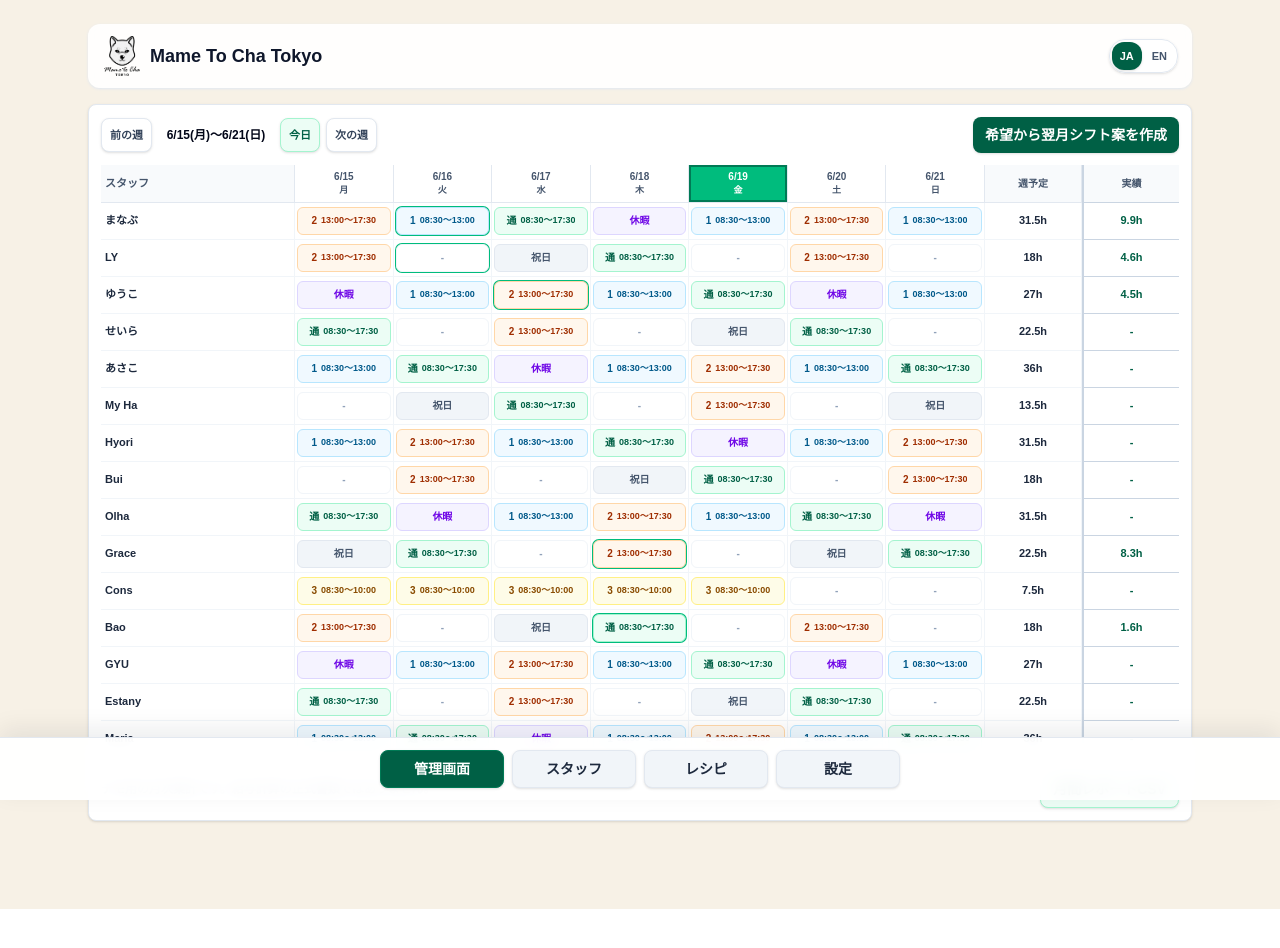
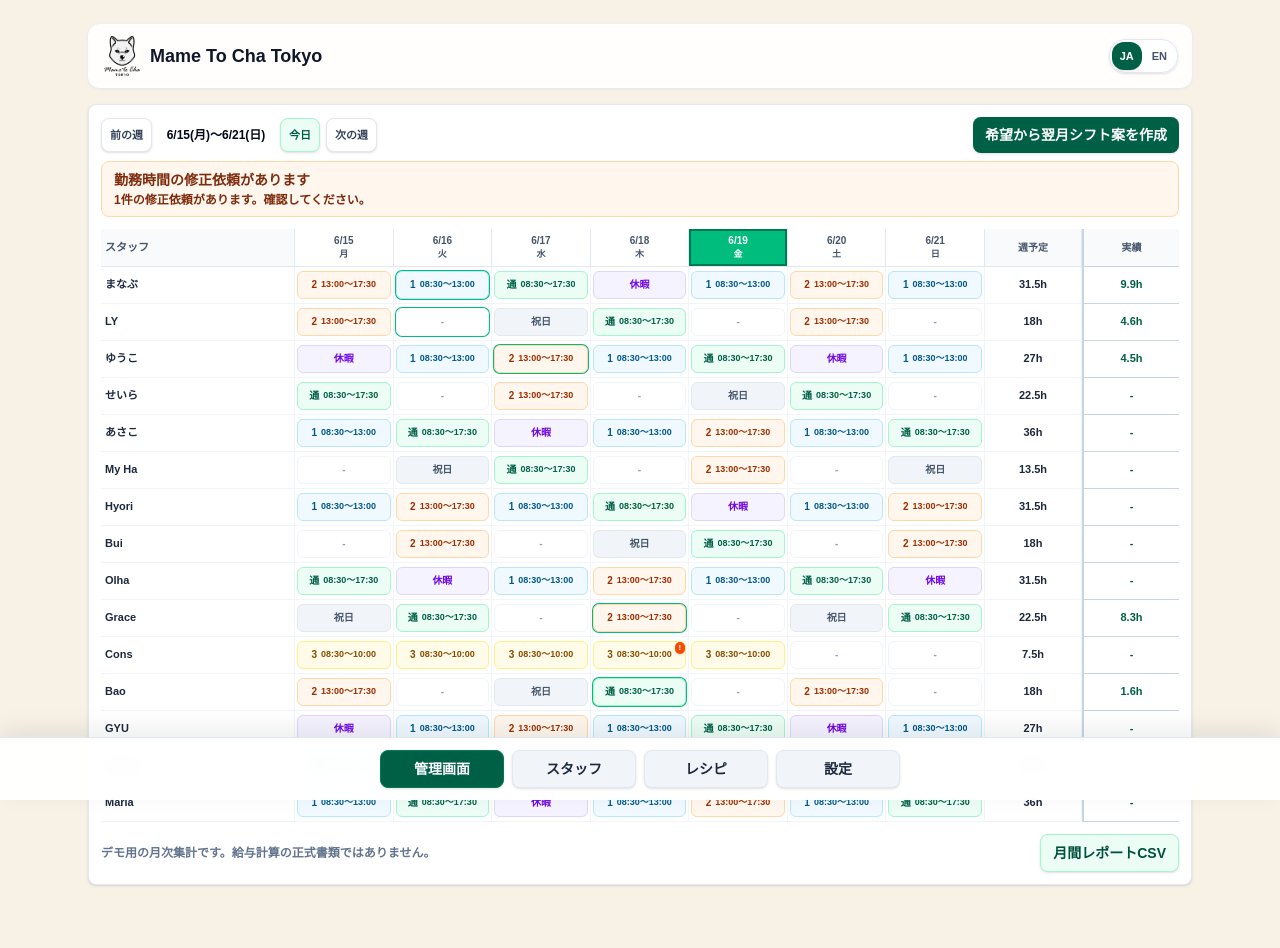
Before and after one commit to tantik/cafe-shift, a Next.js app: page /manager in a window 1280 px wide. Shown: the top 948 px of the page. Before the commit the page ends 909 px from the top, so only its background shows below. Built offline with nearby package versions, Linux system fonts and the light colour scheme.

Commit message:
изменения даты показы

```diff
--- a/src/app/manager/page.tsx
+++ b/src/app/manager/page.tsx
@@ -201,6 +201,20 @@ function buildDraftFromRequests(current: Record<string, Record<string, ShiftCode
 
 const missingRequestEmployeeIds = ["cons", "maria"];
 
+const demoCorrectionRequests: AttendanceCorrectionRequest[] = [
+  {
+    id: "demo-correction-cons-2026-06-18",
+    employeeName: "Cons",
+    date: "2026-06-18",
+    requestedStartTime: "08:30",
+    requestedEndTime: "10:05",
+    requestedBreakMinutes: 0,
+    message: "退勤打刻を忘れたため、勤務時間の確認をお願いします。",
+    createdAt: "2026-06-18T10:20:00+09:00",
+    status: "pending",
+  },
+];
+
 export default function ManagerPage() {
   return (
     <AppShell variant="wide" showMobileNav={false}>
@@ -245,7 +259,7 @@ function ManagerContent() {
       ? pendingCorrections.find((request) => request.employeeName === selectedEmployee.name && request.date === selectedCell.dayKey)
       : undefined;
   const selectedIsPast = selectedCell ? selectedCell.dayKey < todayKey : false;
-  const selectedIsReportOnly = selectedIsPast || Boolean(selectedReport);
+  const selectedIsReportOnly = selectedIsPast || Boolean(selectedReport) || Boolean(selectedCorrection);
   const missingRequestEmployees = employees.filter((employee) => missingRequestEmployeeIds.includes(employee.id));
   const selectedEditableShiftCodes =
     selectedEmployee?.id === "cons" ? editableShiftCodes : editableShiftCodes.filter((code) => code !== "shift_3");
@@ -279,7 +293,7 @@ function ManagerContent() {
           // Ignore malformed demo localStorage data.
         }
       }
-      setCorrectionRequests(nextRequests);
+      setCorrectionRequests(nextRequests.length > 0 ? nextRequests : demoCorrectionRequests);
     }, 0);
     return () => window.clearTimeout(timer);
   }, []);
```
